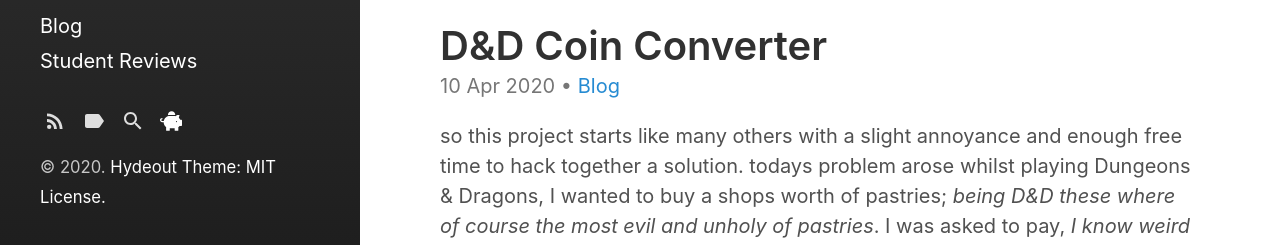
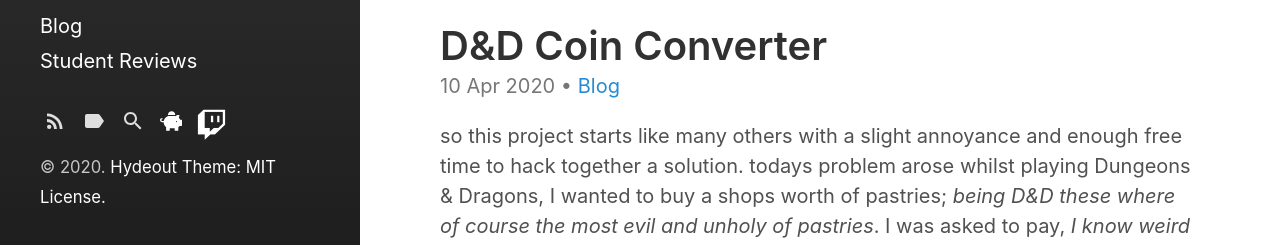
Before and after one commit to megonemad1/Tutor-Website, a Jekyll site: the page built from index.html, in a window 1280 px wide and 900 px high, scrolled down 498 px. Shown: the part 649-894 px from the top of the window. Built offline with Jekyll 4.4.1, drawn with Linux system fonts in a browser that asks for light colours; nearby versions of some CDN libraries; the list of posts is cut into pages by our own code.

Commit message:
- add twitch link

```diff
--- a/_includes/custom-icon-links.html
+++ b/_includes/custom-icon-links.html
@@ -3,3 +3,4 @@
 <a class="icon" id="tip-link" href="https://streamelements.com/me_gone_mad1/tip" aria-label="Tip Me!" title="Tip">
     <svg xmlns="http://www.w3.org/2000/svg" aria-hidden="true" focusable="false" data-prefix="fas" data-icon="piggy-bank" class="svg-inline--fa fa-piggy-bank fa-w-18" role="img" width=22 height=22 viewBox="0 0 576 512"><path fill="currentColor" d="M560 224h-29.5c-8.8-20-21.6-37.7-37.4-52.5L512 96h-32c-29.4 0-55.4 13.5-73 34.3-7.6-1.1-15.1-2.3-23-2.3H256c-77.4 0-141.9 55-156.8 128H56c-14.8 0-26.5-13.5-23.5-28.8C34.7 215.8 45.4 208 57 208h1c3.3 0 6-2.7 6-6v-20c0-3.3-2.7-6-6-6-28.5 0-53.9 20.4-57.5 48.6C-3.9 258.8 22.7 288 56 288h40c0 52.2 25.4 98.1 64 127.3V496c0 8.8 7.2 16 16 16h64c8.8 0 16-7.2 16-16v-48h128v48c0 8.8 7.2 16 16 16h64c8.8 0 16-7.2 16-16v-80.7c11.8-8.9 22.3-19.4 31.3-31.3H560c8.8 0 16-7.2 16-16V240c0-8.8-7.2-16-16-16zm-128 64c-8.8 0-16-7.2-16-16s7.2-16 16-16 16 7.2 16 16-7.2 16-16 16zM256 96h128c5.4 0 10.7.4 15.9.8 0-.3.1-.5.1-.8 0-53-43-96-96-96s-96 43-96 96c0 2.1.5 4.1.6 6.2 15.2-3.9 31-6.2 47.4-6.2z"/></svg>
 </a>
+<a class="icon" title="Twitch" aria-label="Watch now" href="https://www.twitch.tv/me_gone_mad1"><i class="fa fa-twitch" aria-hidden="true"></i></a>
```
